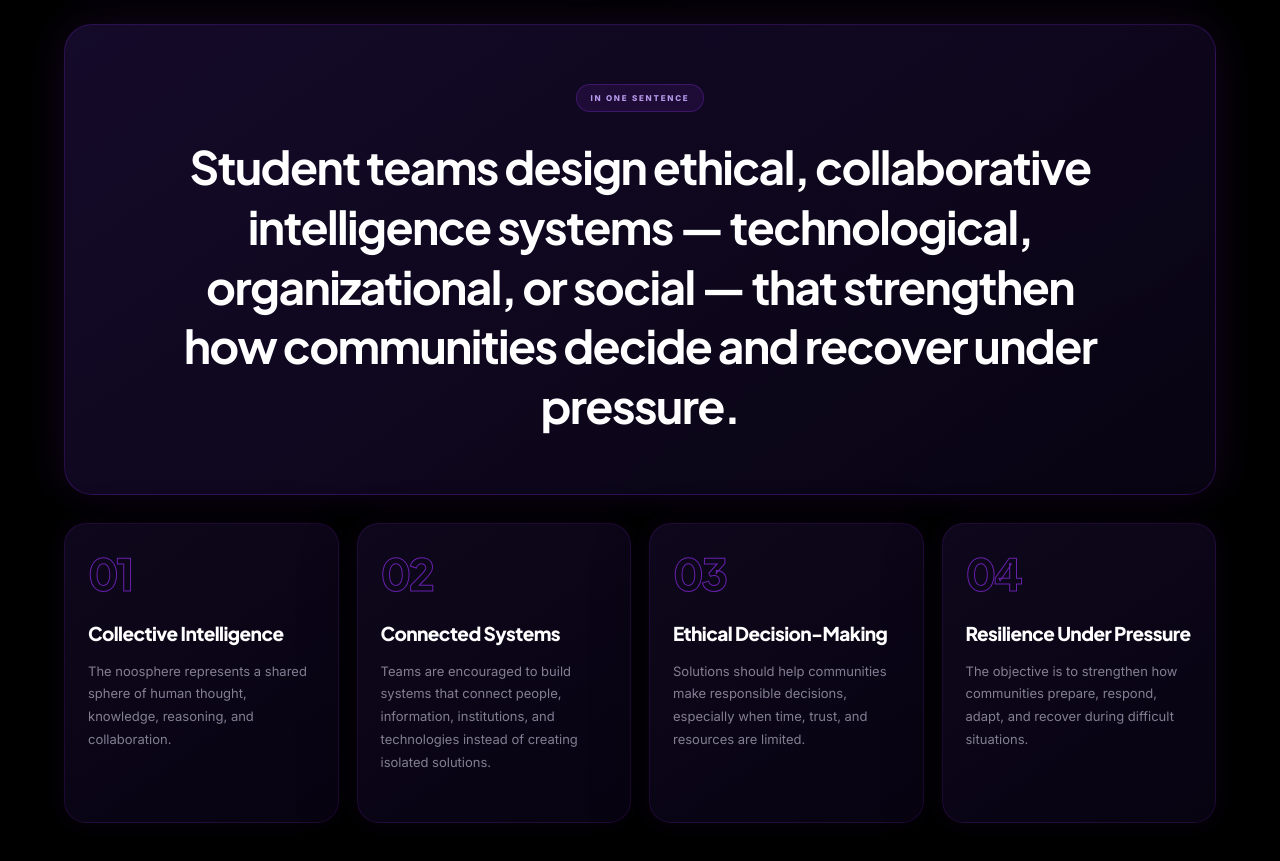
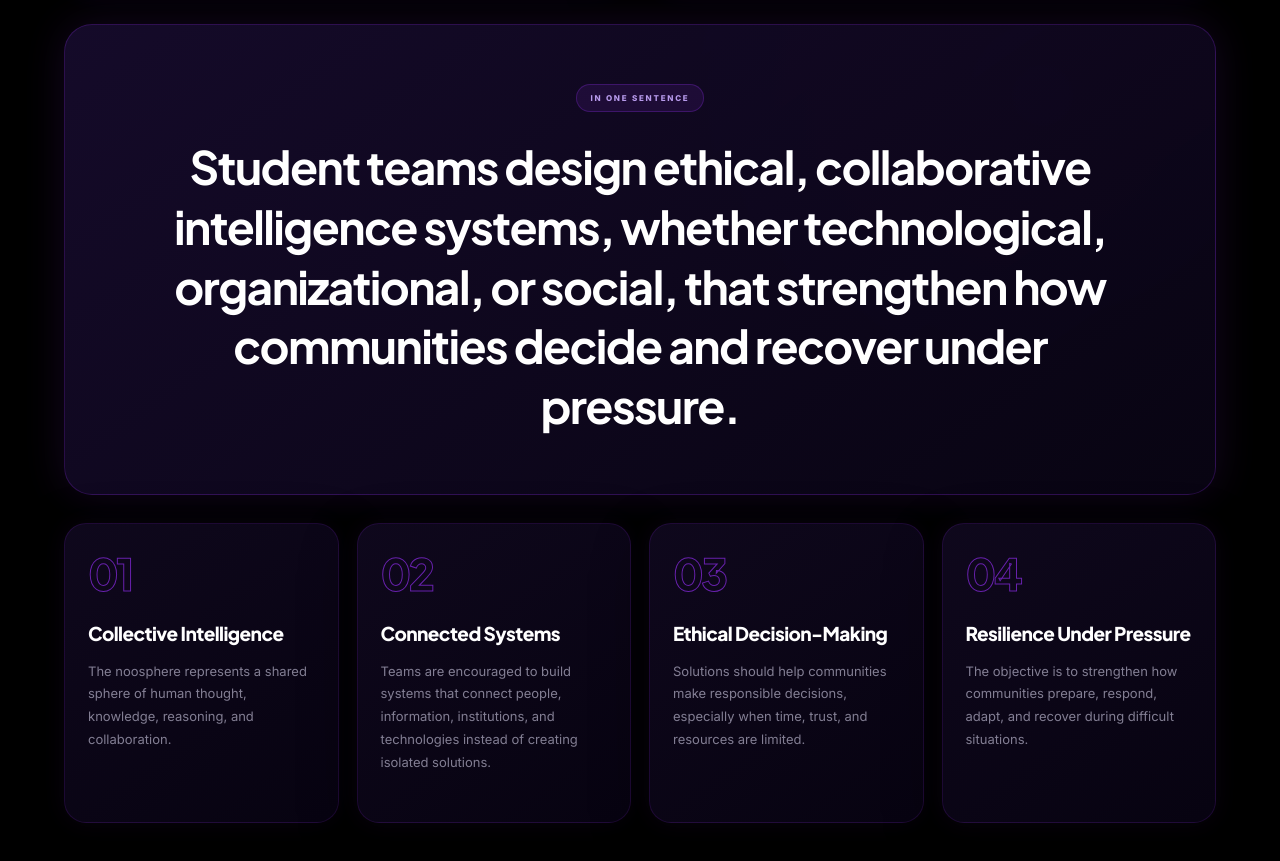
Before and after one commit to eyamakni/TSYP-14-Website, a Next.js app: page /noosphere in a window 1280 px wide. Shown: the part 1300-2161 px from the top of the page. Built offline with nearby package versions, Linux system fonts and the light colour scheme.

Commit message:
changement

```diff
--- a/app/noosphere/page.tsx
+++ b/app/noosphere/page.tsx
@@ -174,9 +174,9 @@ export default function NoospherePage() {
             <span className={styles.statementLabel}>In One Sentence</span>
 
             <p className={styles.statementText}>
-              Student teams design ethical, collaborative intelligence systems
-              — technological, organizational, or social — that strengthen how
-              communities decide and recover under pressure.
+              Student teams design ethical, collaborative intelligence systems, whether
+technological, organizational, or social, that strengthen how communities
+decide and recover under pressure.
             </p>
           </motion.div>
 
```
